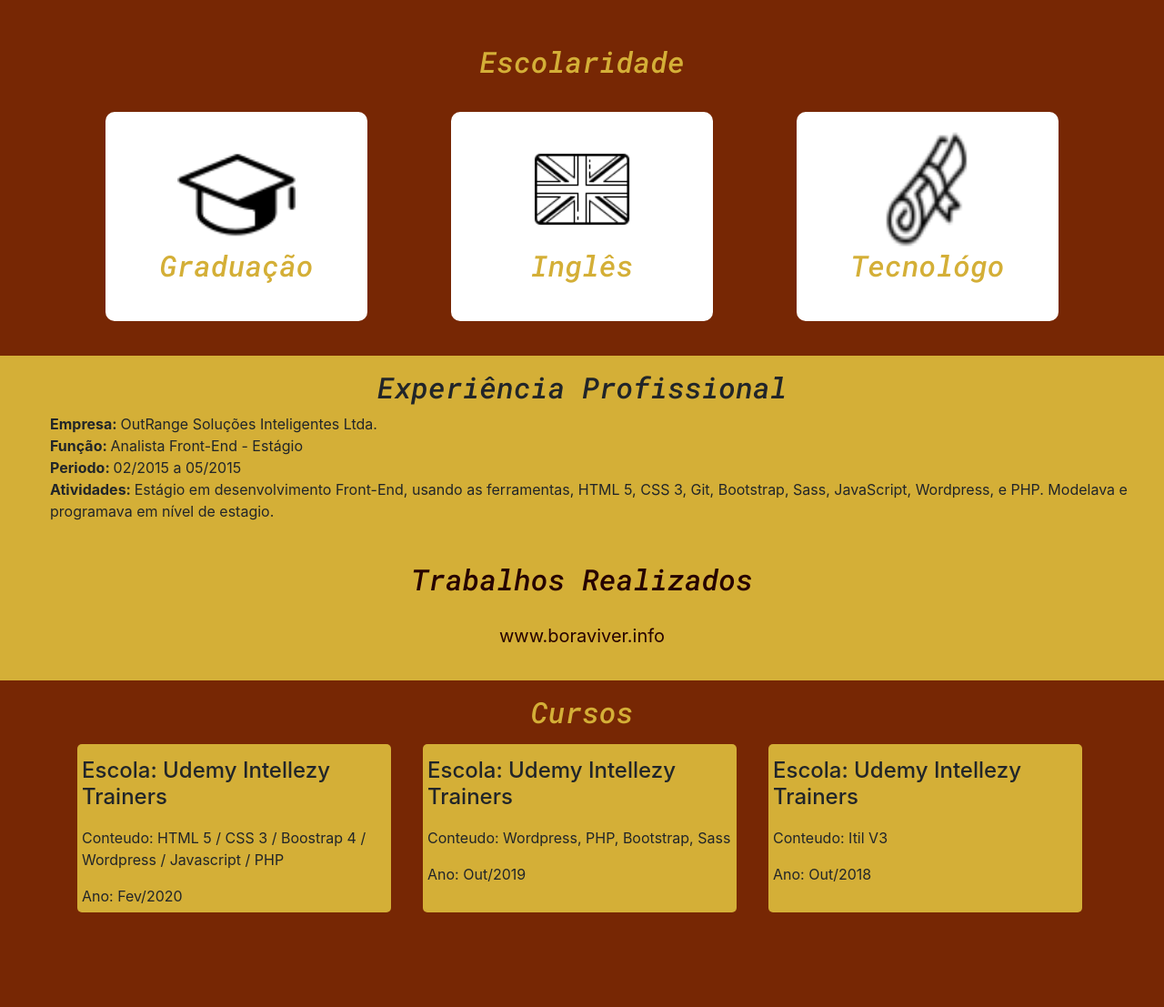
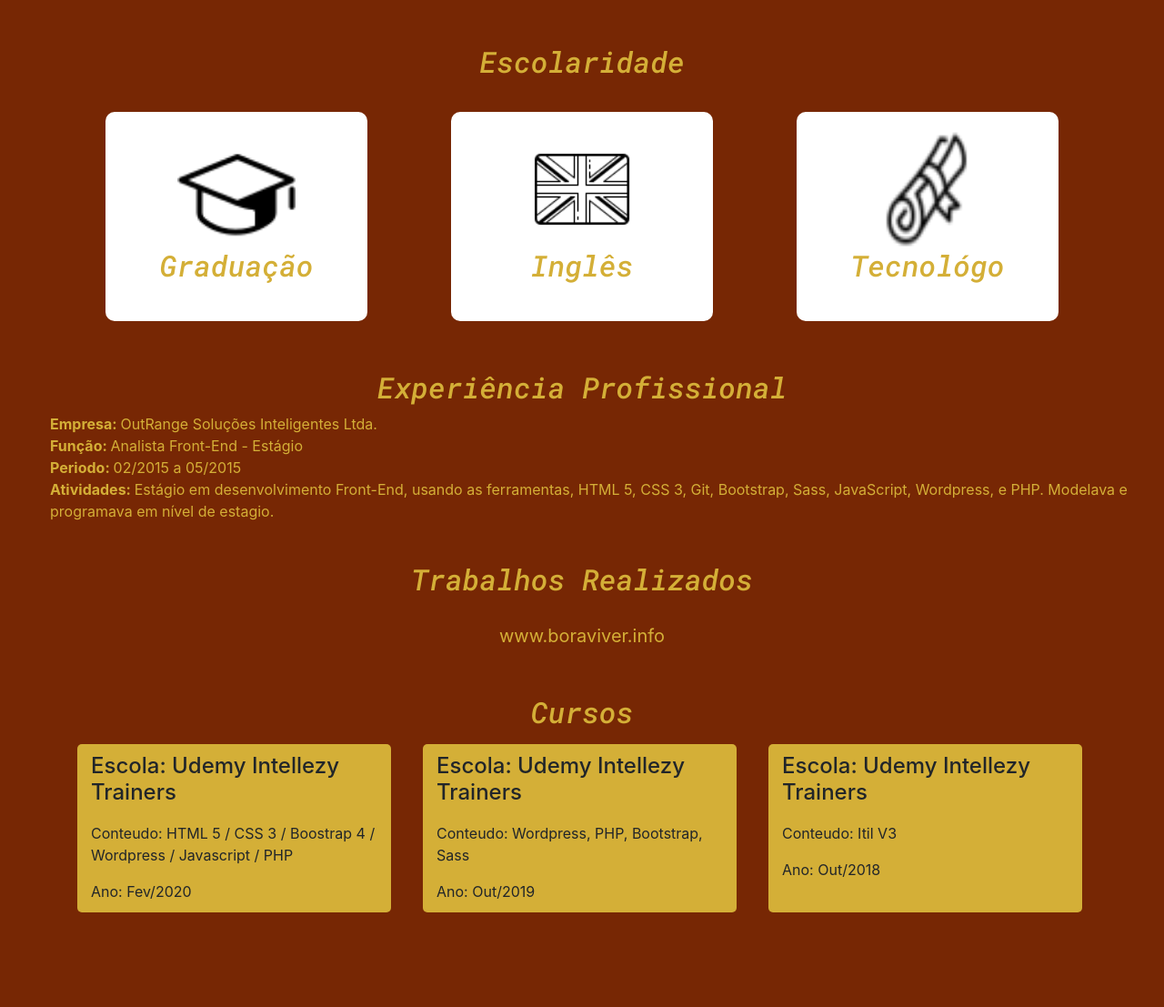
Before and after one commit to 2011Alexandrealvarenga/Portfolio2, a PHP site: page / in a window 1280 px wide. Shown: the part 741-1848 px from the top of the page at 91% size. Run offline with PHP 8.4, Linux system fonts and the light colour scheme.

Commit message:
alteracoes

```diff
--- a/style.css
+++ b/style.css
@@ -58,7 +58,7 @@ h2 {
       align-items: center;
       text-transform: uppercase; }
       .navbar-dark ul li:hover {
-        background: #1d3557;
+        background: #772704;
          }
       .navbar-dark ul li a {
         color: #f1faee; }
@@ -327,27 +327,35 @@ input:checked ~ .details{
 */
 /*EXPERIENCIA PROFISSIONAL*/
 .experiencia {
-  background: #D4AF37; }
+  background: #772704; }
 
 .content-box {
   height: auto; }
   .content-box ul {
     list-style-type: none; }
     .content-box ul li .title {
-      font-weight: bold; }
+      font-weight: bold;
+      color: #D4AF37;
 
+    }
+.content-box span{
+  color: #D4AF37;
+}
+.content-box h2{
+color: #D4AF37;
+}
 /*TRABALHOS*/
 .trabalho {
-  background: #D4AF37;
+  background: #772704;
   height: 150px;
   max-height: auto;
   text-align: center; }
   .trabalho h2 {
     padding-top: 20px;
     padding-bottom: 20px;
-    color: #260101; }
+    color: #D4AF37; }
   .trabalho a {
-    color: #260101;
+    color: #D4AF37;
     font-size: 20px; }
     .trabalho a:hover {
       text-decoration: none; }
@@ -366,7 +374,7 @@ input:checked ~ .details{
 .conteudo-curso .conteudo {
   background: #D4AF37;
   border-radius: 5px;
-  padding: 5px;
+  padding-left: 15px;
   margin-right: 5px;
   height: 185px;
   max-height: 200px; }
```
